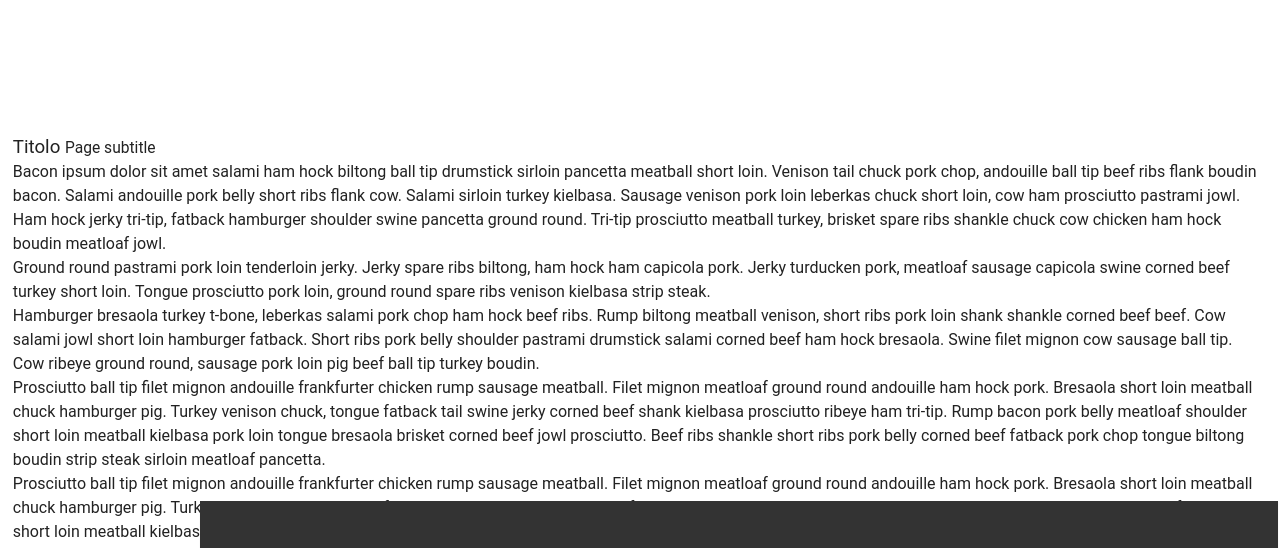
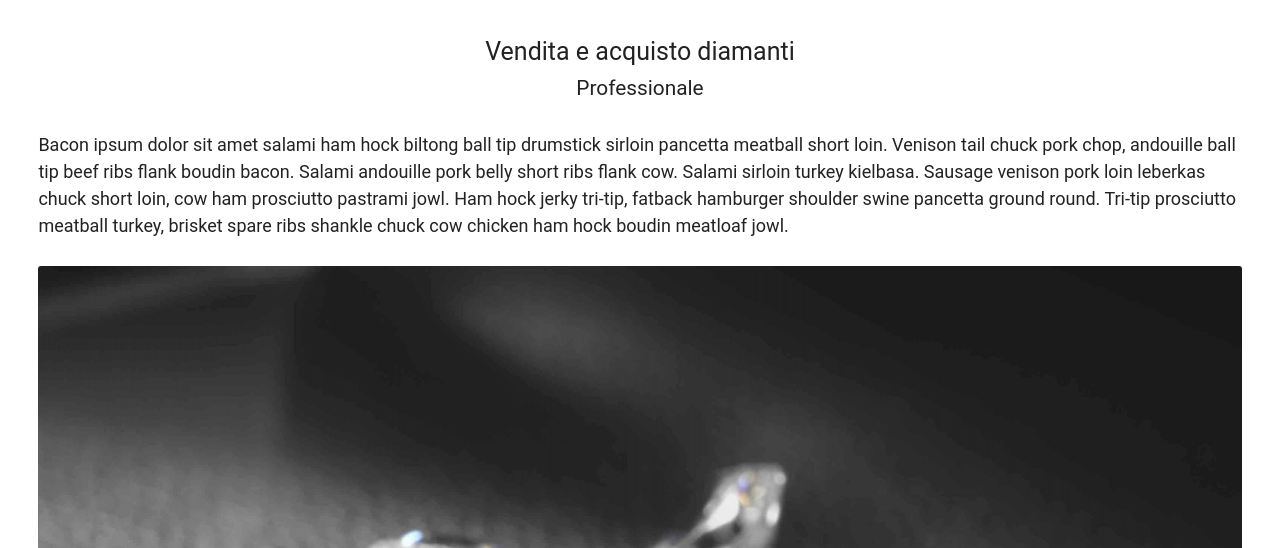
Before and after one commit to dezugems/dezugems.github.io, a plain HTML site: page index.html in a window 1280 px wide. Shown: the part 116-664 px from the top of the page. Drawn offline with Linux system fonts and the light colour scheme.

Commit message:
second commit

```diff
--- a/css/main.css
+++ b/css/main.css
@@ -42,6 +42,7 @@ body {
   padding: 0;
   margin: 0;
   font-family: "Roboto", Helvetica, Arial, sans-serif;
+  font-size:18px;
   font-weight: normal;
   font-style: normal;
   line-height: 1.5;
@@ -142,12 +143,18 @@ img {
 
 .main-content{
 	position:relative;
-	width:98%;
-	left:1%;
-	top:250px;
+	width:94%;
+	left:3%;
+	top:150px;
 }
-
-
+.title{
+	text-align:center;
+	font-size:25px;
+}
+.content-img{
+	border-radius:3px;
+	opacity:0.9;
+}
 
 
 
--- a/index.html
+++ b/index.html
@@ -31,13 +31,14 @@
 
 
 <div class="main-content">
-<h3>Titolo <small>Page subtitle</small></h3>
-<p>Bacon ipsum dolor sit amet salami ham hock biltong ball tip drumstick sirloin pancetta meatball short loin. Venison tail chuck pork chop, andouille ball tip beef ribs flank boudin bacon. Salami andouille pork belly short ribs flank cow. Salami sirloin turkey kielbasa. Sausage venison pork loin leberkas chuck short loin, cow ham prosciutto pastrami jowl. Ham hock jerky tri-tip, fatback hamburger shoulder swine pancetta ground round. Tri-tip prosciutto meatball turkey, brisket spare ribs shankle chuck cow chicken ham hock boudin meatloaf jowl.</p>
+<h3 class="title">Vendita e acquisto diamanti <br><small>Professionale</small></h3><br>
+<p>Bacon ipsum dolor sit amet salami ham hock biltong ball tip drumstick sirloin pancetta meatball short loin. Venison tail chuck pork chop, andouille ball tip beef ribs flank boudin bacon. Salami andouille pork belly short ribs flank cow. Salami sirloin turkey kielbasa. Sausage venison pork loin leberkas chuck short loin, cow ham prosciutto pastrami jowl. Ham hock jerky tri-tip, fatback hamburger shoulder swine pancetta ground round. Tri-tip prosciutto meatball turkey, brisket spare ribs shankle chuck cow chicken ham hock boudin meatloaf jowl.</p><br>
+<img class="content-img" src="img/diamanti.jpg"><br>
 <p>Ground round pastrami pork loin tenderloin jerky. Jerky spare ribs biltong, ham hock ham capicola pork. Jerky turducken pork, meatloaf sausage capicola swine corned beef turkey short loin. Tongue prosciutto pork loin, ground round spare ribs venison kielbasa strip steak.</p>
 <p>Hamburger bresaola turkey t-bone, leberkas salami pork chop ham hock beef ribs. Rump biltong meatball venison, short ribs pork loin shank shankle corned beef beef. Cow salami jowl short loin hamburger fatback. Short ribs pork belly shoulder pastrami drumstick salami corned beef ham hock bresaola. Swine filet mignon cow sausage ball tip. Cow ribeye ground round, sausage pork loin pig beef ball tip turkey boudin.</p>
-<p>Prosciutto ball tip filet mignon andouille frankfurter chicken rump sausage meatball. Filet mignon meatloaf ground round andouille ham hock pork. Bresaola short loin meatball chuck hamburger pig. Turkey venison chuck, tongue fatback tail swine jerky corned beef shank kielbasa prosciutto ribeye ham tri-tip. Rump bacon pork belly meatloaf shoulder short loin meatball kielbasa pork loin tongue bresaola brisket corned beef jowl prosciutto. Beef ribs shankle short ribs pork belly corned beef fatback pork chop tongue biltong boudin strip steak sirloin meatloaf pancetta.</p>
-<p>Prosciutto ball tip filet mignon andouille frankfurter chicken rump sausage meatball. Filet mignon meatloaf ground round andouille ham hock pork. Bresaola short loin meatball chuck hamburger pig. Turkey venison chuck, tongue fatback tail swine jerky corned beef shank kielbasa prosciutto ribeye ham tri-tip. Rump bacon pork belly meatloaf shoulder short loin meatball kielbasa pork loin tongue bresaola brisket corned beef jowl prosciutto. Beef ribs shankle short ribs pork belly corned beef fatback pork chop tongue biltong boudin strip steak sirloin meatloaf pancetta.</p>
-<p>Prosciutto ball tip filet mignon andouille frankfurter chicken rump sausage meatball. Filet mignon meatloaf ground round andouille ham hock pork. Bresaola short loin meatball chuck hamburger pig. Turkey venison chuck, tongue fatback tail swine jerky corned beef shank kielbasa prosciutto ribeye ham tri-tip. Rump bacon pork belly meatloaf shoulder short loin meatball kielbasa pork loin tongue bresaola brisket corned beef jowl prosciutto. Beef ribs shankle short ribs pork belly corned beef fatback pork chop tongue biltong boudin strip steak sirloin meatloaf pancetta.</p>
+<p>Hamburger bresaola turkey t-bone, leberkas salami pork chop ham hock beef ribs. Rump biltong meatball venison, short ribs pork loin shank shankle corned beef beef. Cow salami jowl short loin hamburger fatback. Short ribs pork belly shoulder pastrami drumstick salami corned beef ham hock bresaola. Swine filet mignon cow sausage ball tip. Cow ribeye ground round, sausage pork loin pig beef ball tip turkey boudin.</p>
+<p>Hamburger bresaola turkey t-bone, leberkas salami pork chop ham hock beef ribs. Rump biltong meatball venison, short ribs pork loin shank shankle corned beef beef. Cow salami jowl short loin hamburger fatback. Short ribs pork belly shoulder pastrami drumstick salami corned beef ham hock bresaola. Swine filet mignon cow sausage ball tip. Cow ribeye ground round, sausage pork loin pig beef ball tip turkey boudin.</p>
+
 </div>
 <footer class="footer-distributed">
 
```
Also changed, not shown: img/3.jpg (added), img/diamanti.jpg (added).
